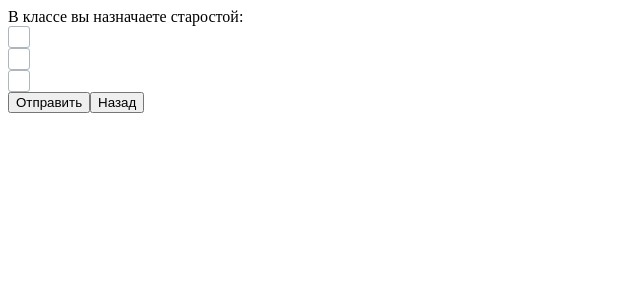
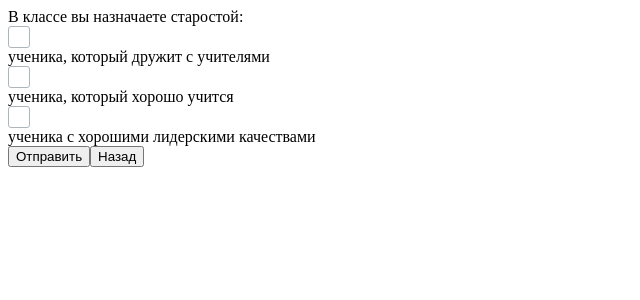
Before and after one commit to Katyusha0901/mad-soft, a React (Create React App) app: page / in a window 1280 px wide. Shown: the top 300 px of the page, without its empty margins (0-640 px from the left). Built offline with nearby package versions, Linux system fonts and the light colour scheme.

Commit message:
created checked answers functionality

```diff
--- a/src/App.tsx
+++ b/src/App.tsx
@@ -1,16 +1,18 @@
 import React from "react";
-import { useState } from "react";
-import { questionData } from "./QuestionData";
+import { useState, useContext } from "react";
 import { Multichoice } from "./components/Multichoice";
 import { Onechoice } from "./components/Onechoice";
 import { ShortAnswer } from "./components/ShortAnswer";
 import { LongAnswer } from "./components/LongAnswer";
+import { QuestionsContext } from "./QuestionsContext";
 
 export function App() {
   const [currentQuestionId, setCurrentQuestionId] = useState<number>(1);
   const [isTestCompleted, setIsTestCompleted] = useState<boolean>(false);
+  const { questions } = useContext(QuestionsContext);
+
   function currentQuestionInformation() {
-    return questionData.find((object) => object.id === currentQuestionId);
+    return questions.find((object) => object.id === currentQuestionId);
   }
 
   return isTestCompleted ? (
@@ -21,6 +23,7 @@ export function App() {
       currentQuestionIdState={currentQuestionId}
       setIsTestCompletedFunction={setIsTestCompleted}
       setCurrentQuestionIdFunction={setCurrentQuestionId}
+      // changeQuestionDataFunction={changeQuestionData}
     />
   ) : currentQuestionInformation()?.type === "onechoice" ? (
     <Onechoice
--- a/src/QuestionData.js
+++ b/src/QuestionData.js
@@ -4,9 +4,9 @@ export const questionData = [
     type: "multichoice",
     text: "В классе вы назначаете старостой:",
     answers: [
-      "ученика, который дружит с учителями",
-      "ученика, который хорошо учится",
-      "ученика с хорошими лидерскими качествами",
+      { text: "ученика, который дружит с учителями", isChecked: false },
+      { text: "ученика, который хорошо учится", isChecked: false },
+      { text: "ученика с хорошими лидерскими качествами", isChecked: false },
     ],
   },
   {
@@ -14,31 +14,37 @@ export const questionData = [
     type: "onechoice",
     text: "Больше всех в классе вы хвалите:",
     answers: [
-      "тех, кто дружит с учителем, всё им сообщает",
-      "тех, кто хорошо учится, у кого высокие результаты",
-      "кто очень старается, независимо от результата стараний",
+      { text: "тех, кто дружит с учителем, всё им сообщает", isChecked: false },
+      {
+        text: "тех, кто хорошо учится, у кого высокие результаты",
+        isChecked: false,
+      },
+      {
+        text: "кто очень старается, независимо от результата стараний",
+        isChecked: false,
+      },
     ],
   },
-  {
-    id: 3,
-    type: "shortAnswer",
-    text: "Сколько у вас в классе друзей?",
-    answers: [],
-  },
-  {
-    id: 4,
-    type: "longAnswer",
-    text: "Вам нравится учиться?",
-    answers: [],
-  },
-  {
-    id: 5,
-    type: "multichoice",
-    text: "На открытых уроках вы доверите самое ответственное:",
-    answers: [
-      "тому, кто хорошо учится, кто выучит",
-      "поработаете дополнительно с двоечниками, чтобы они тоже могли проявить себя",
-      "тому, чьи родители хотят видеть своих детей выступающими",
-    ],
-  },
+  //   {
+  //     id: 3,
+  //     type: "shortAnswer",
+  //     text: "Сколько у вас в классе друзей?",
+  //     answers: [],
+  //   },
+  //   {
+  //     id: 4,
+  //     type: "longAnswer",
+  //     text: "Вам нравится учиться?",
+  //     answers: [],
+  //   },
+  //   {
+  //     id: 5,
+  //     type: "multichoice",
+  //     text: "На открытых уроках вы доверите самое ответственное:",
+  //     answers: [
+  //       "тому, кто хорошо учится, кто выучит",
+  //       "поработаете дополнительно с двоечниками, чтобы они тоже могли проявить себя",
+  //       "тому, чьи родители хотят видеть своих детей выступающими",
+  //     ],
+  //   },
 ];
--- /dev/null
+++ b/src/QuestionsContext.tsx
@@ -0,0 +1,28 @@
+import { createContext, ReactNode, useState } from "react";
+import { questionData } from "./QuestionData";
+import { questionObject } from "./types";
+
+interface ContextType {
+  questions: questionObject[];
+  setQuestions: React.Dispatch<React.SetStateAction<questionObject[]>>;
+}
+
+export const QuestionsContext = createContext<ContextType>({
+  questions: questionData,
+  setQuestions: () => questionData,
+});
+
+interface Props {
+  children: ReactNode;
+}
+
+export const QuestionsContextProvider: React.FC<Props> = ({ children }) => {
+  const [questions, setQuestions] = useState<questionObject[]>(questionData);
+  const ContextValue: ContextType = { questions, setQuestions };
+
+  return (
+    <QuestionsContext.Provider value={ContextValue}>
+      {children}
+    </QuestionsContext.Provider>
+  );
+};
--- a/src/components/Answer.tsx
+++ b/src/components/Answer.tsx
@@ -1,22 +1,48 @@
-import { useState } from "react";
+import { useState, useContext } from "react";
 import "../styles/Answer.css";
+import { questionObject } from "../types";
+import { QuestionsContext } from "../QuestionsContext";
 
 interface Props {
-  answerData: string;
+  currentQuestionId: number;
+  answerData: { text: string; isChecked: boolean };
 }
-export const Answer: React.FC<Props> = ({ answerData }) => {
-  const [isChekedAnswer, setIsChekedAnswer] = useState<boolean>(false);
+export const Answer: React.FC<Props> = ({ currentQuestionId, answerData }) => {
+  const { questions, setQuestions } = useContext(QuestionsContext);
+
+  function changeAnswersData(answerData: { text: string; isChecked: boolean }) {
+    const newQuestions = questions.map((question: questionObject) => {
+      if (question.id === currentQuestionId) {
+        return {
+          id: question.id,
+          type: question.type,
+          text: question.text,
+          answers: question.answers.map((answer) => {
+            if (answer.text === answerData.text) {
+              return answerData;
+            }
+            return answer;
+          }),
+        };
+      }
+      return question;
+    });
+    setQuestions(newQuestions);
+  }
   return (
-    <div
-      className="answer__checkbox"
-      //   onChange={() => {
-      //     onChange({ ...answerData, isCheked: !answerData.isCheked });
-      //   }}
-      onClick={() => {
-        setIsChekedAnswer(true);
-      }}
-    >
-      {isChekedAnswer ? "✔" : null}
+    <div className="answer">
+      <div
+        className="answer__checkbox"
+        onClick={() => {
+          changeAnswersData({
+            text: answerData.text,
+            isChecked: !answerData.isChecked,
+          });
+        }}
+      >
+        {answerData.isChecked ? "✔" : null}
+      </div>
+      <div className="answer__text">{answerData.text}</div>
     </div>
   );
 };
--- a/src/components/Multichoice.tsx
+++ b/src/components/Multichoice.tsx
@@ -1,7 +1,6 @@
 import React from "react";
 import { questionObject } from "../types";
 import { questionData } from "../QuestionData";
-import { useState } from "react";
 import { Answer } from "./Answer";
 
 interface Props {
@@ -17,9 +16,6 @@ export const Multichoice: React.FC<Props> = ({
   setIsTestCompletedFunction,
   setCurrentQuestionIdFunction,
 }) => {
-  const [answers, setAnswers] = useState<string[] | undefined>(
-    currentObject?.answers
-  );
   return currentQuestionIdState === questionData.length ? (
     <div className="multi">
       <div className="multi__content">
@@ -40,8 +36,14 @@ export const Multichoice: React.FC<Props> = ({
       <div className="multi__content">
         <div className="multi__text">{currentObject?.text}</div>
         <div className="multi__answers">
-          {currentObject?.answers.map((answer: string, index: number) => {
-            return <Answer answerData={answer} />;
+          {currentObject?.answers.map((answer) => {
+            return (
+              <Answer
+                currentQuestionId={currentQuestionIdState}
+                answerData={answer}
+                key={answer.text}
+              />
+            );
           })}
         </div>
       </div>
--- a/src/index.tsx
+++ b/src/index.tsx
@@ -1,12 +1,15 @@
 import React from "react";
 import ReactDOM from "react-dom/client";
 import { App } from "./App";
+import { QuestionsContextProvider } from "./QuestionsContext";
 
 const root = ReactDOM.createRoot(
   document.getElementById("root") as HTMLElement
 );
 root.render(
   <React.StrictMode>
-    <App />
+    <QuestionsContextProvider>
+      <App />
+    </QuestionsContextProvider>
   </React.StrictMode>
 );
--- a/src/types.ts
+++ b/src/types.ts
@@ -2,5 +2,5 @@ export interface questionObject {
   id: number;
   type: string;
   text: string;
-  answers: string[];
+  answers: { text: string; isChecked: boolean }[];
 }
```
